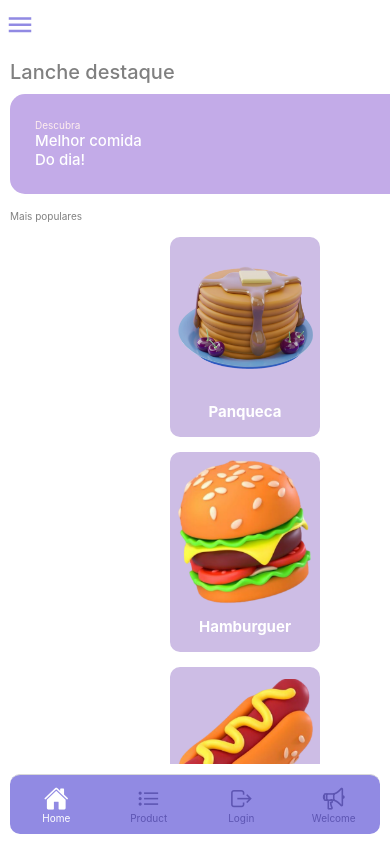
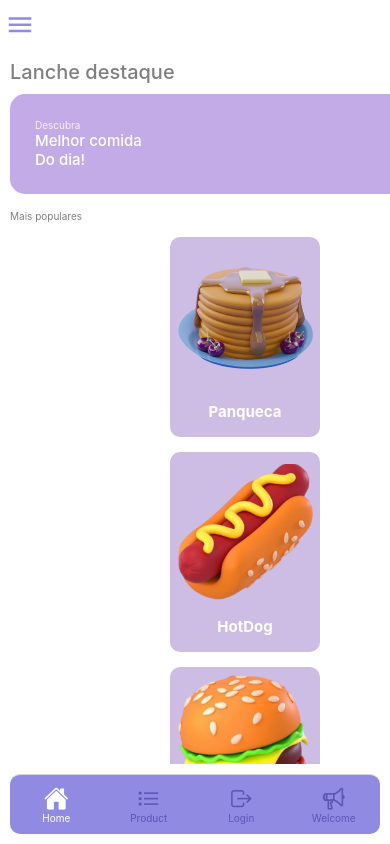
Before and after one commit to ViniciusLucchesi/food-truck, a React Native app: screen /Home in a window 390 px wide. Built offline with nearby package versions, Linux system fonts and the light colour scheme.

Commit message:
Trocando a ordem dos produtos

```diff
--- a/src/screens/home.js
+++ b/src/screens/home.js
@@ -78,9 +78,9 @@ export default function Home() {
                         <View style={home.cardContainer}>
                             <TouchableOpacity>
                                 <View style={home.card}>
-                                    <Image source={hamburguer} style={home.cardFood} />
+                                    <Image source={hotdog} style={home.cardFood} />
                                     <Text style={home.textCard}>
-                                        Hamburguer
+                                        HotDog
                                     </Text>
                                 </View>
                             </TouchableOpacity>
@@ -96,9 +96,9 @@ export default function Home() {
                         <View style={home.cardContainer}>
                             <TouchableOpacity>
                                 <View style={home.card}>
-                                    <Image source={hotdog} style={home.cardFood} />
+                                    <Image source={hamburguer} style={home.cardFood} />
                                     <Text style={home.textCard}>
-                                        HotDog
+                                        Hamburguer
                                     </Text>
                                 </View>
                             </TouchableOpacity>
```
